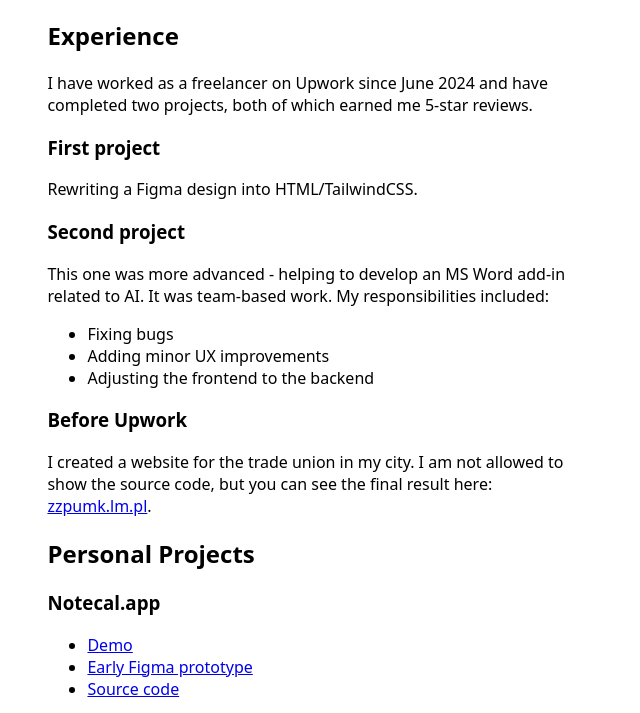
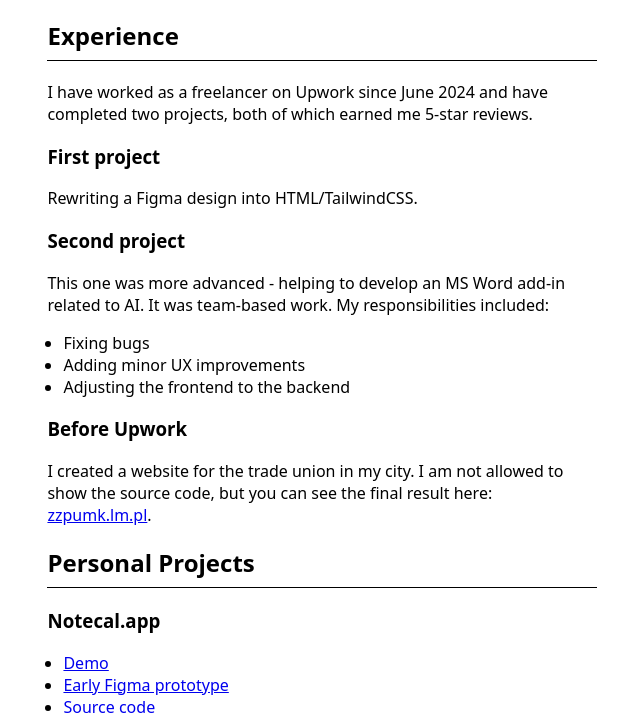
Before and after one commit to mateuszmanczak04/resume, a plain HTML site: page index.html in a window 1280 px wide. Shown: the part 67-780 px from the top of the page, without its empty margins (318-958 px from the left). Drawn offline with Linux system fonts and the light colour scheme.

Commit message:
style: underline to h2

```diff
--- a/styles.css
+++ b/styles.css
@@ -5,3 +5,17 @@ body {
   margin: 0 auto;
   padding: 0 1rem;
 }
+
+ul {
+  padding-left: 1rem;
+}
+
+h2::after {
+  content: "";
+  display: block;
+  width: 100%;
+  height: 1px;
+  background-color: #000;
+  margin-top: 8px;
+  margin-bottom: 8px;
+}
```
